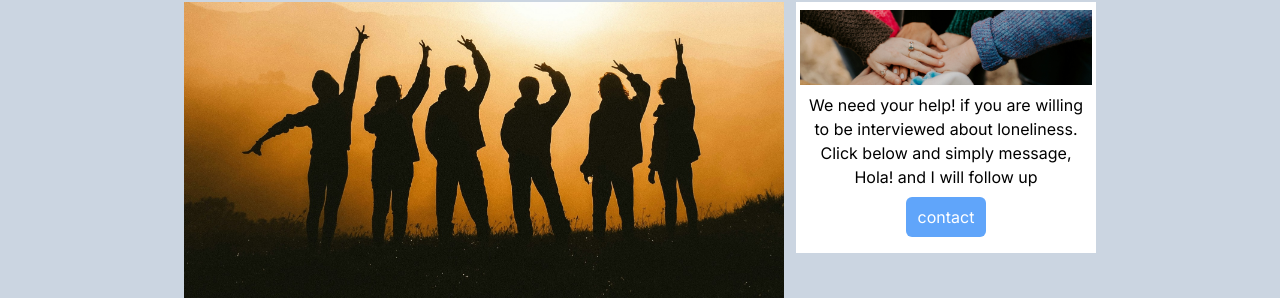
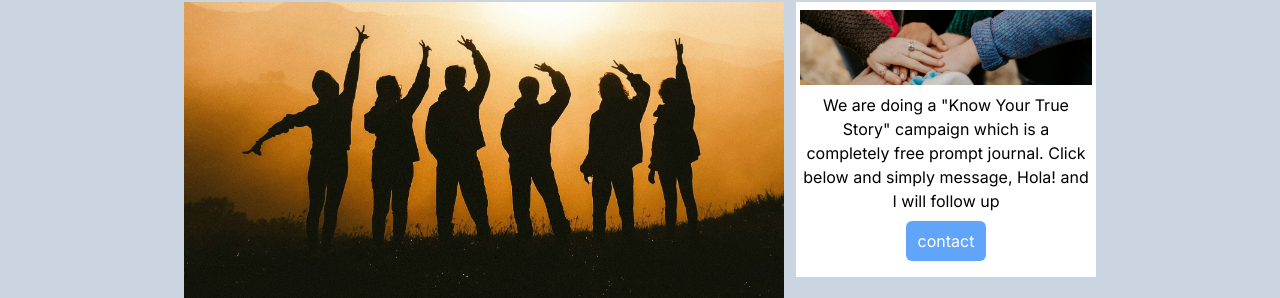
Before and after one commit to codetributor/hardlyalone, a Next.js app: page / in a window 1280 px wide. Shown: the part 270-568 px from the top of the page. Built offline with nearby package versions, Linux system fonts and the light colour scheme.

Commit message:
prompt journal

```diff
--- a/components/SectionOne.tsx
+++ b/components/SectionOne.tsx
@@ -20,7 +20,7 @@ export default function SectionOne() {
                     <Image className="max-h-[75px] object-center object-cover" src="/people.jpg" height={250} width={400} alt="group of people" />
                 </div>
                 <div className="py-2 flex flex-col items-center space-y-2 text-center">
-                    <p>We need your help! if you are willing to be interviewed about loneliness. Click below and simply message, Hola! and I will follow up</p>
+                    <p>We are doing a "Know Your True Story" campaign which is a completely free prompt journal. Click below and simply message, Hola! and I will follow up</p>
 
                     <div className="flex items-center">
                     {/* <input className="outline-none border-solid border px-2 py-[7px] rounded-l-full border-gray-600" placeholder="email" /> */}
```
